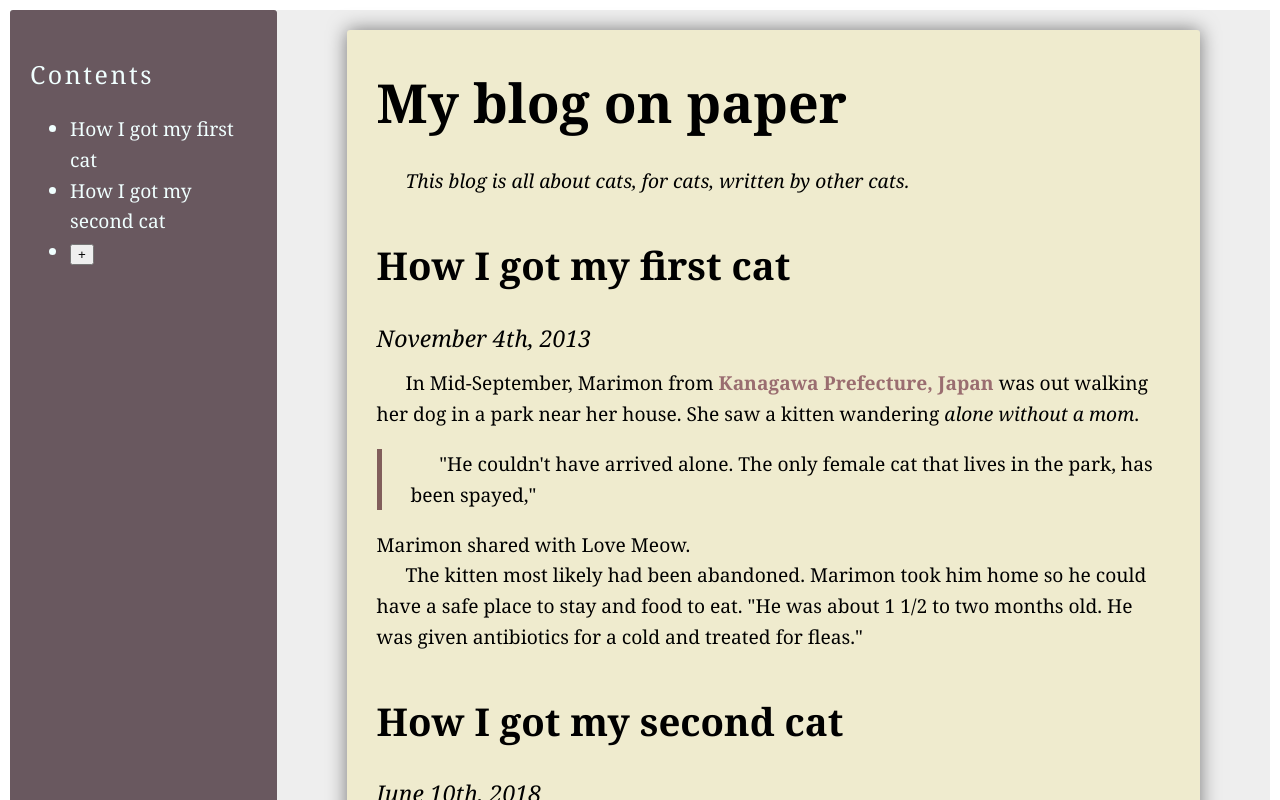
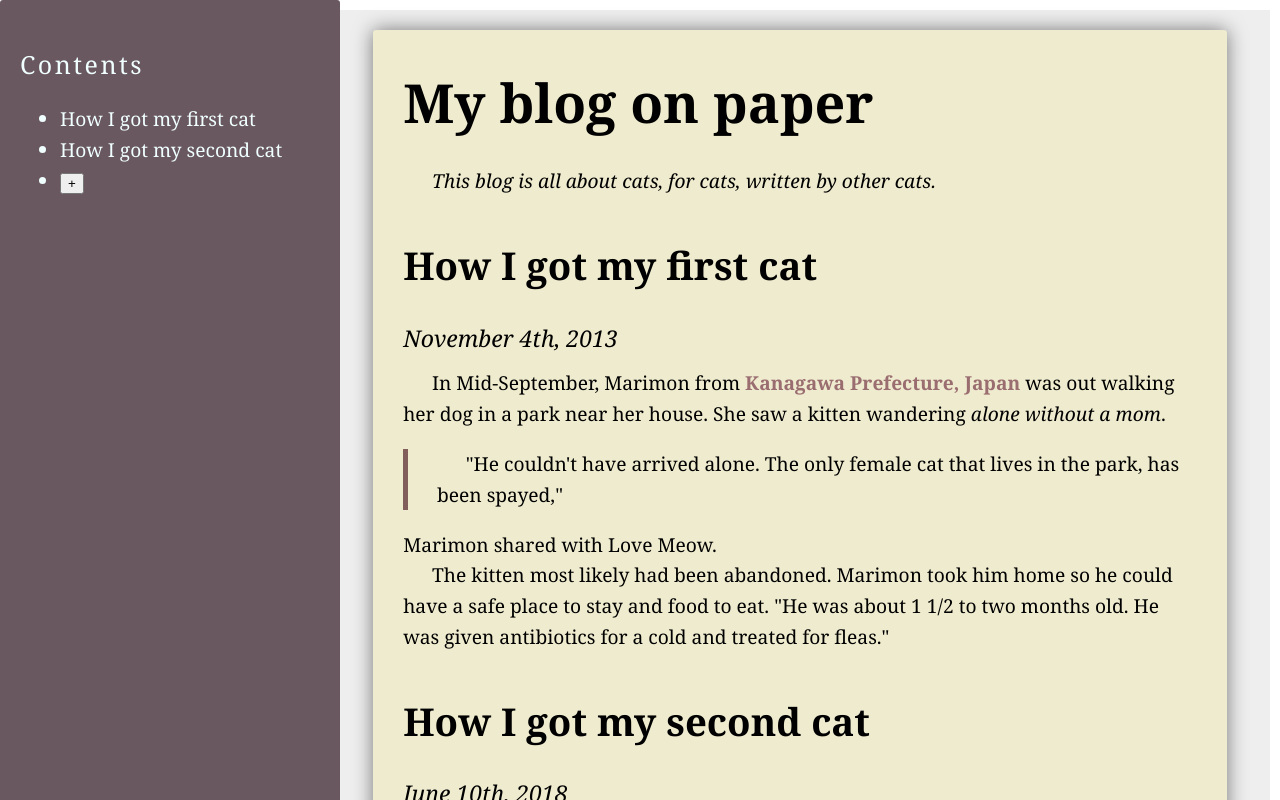
Before and after one commit to trustmaster/paper, a React (Create React App) app: page / in a window 1280 px wide. Shown: the top 800 px of the page. Built offline with nearby package versions, Linux system fonts and the light colour scheme.

Commit message:
Fix the sidebar position

```diff
--- a/src/App.css
+++ b/src/App.css
@@ -18,11 +18,16 @@ body {
   background: #69585F;
   color: azure;
   border-radius: 3px;
+  position: fixed;
+  left: 0;
+  top: 0;
+  height: 100vh;
 }
 
 .Content{
   width: 100%;
   padding: 20px;
+  margin-left: 320px;
   justify-content: center;
   background: #eeeeee;
 }
```
